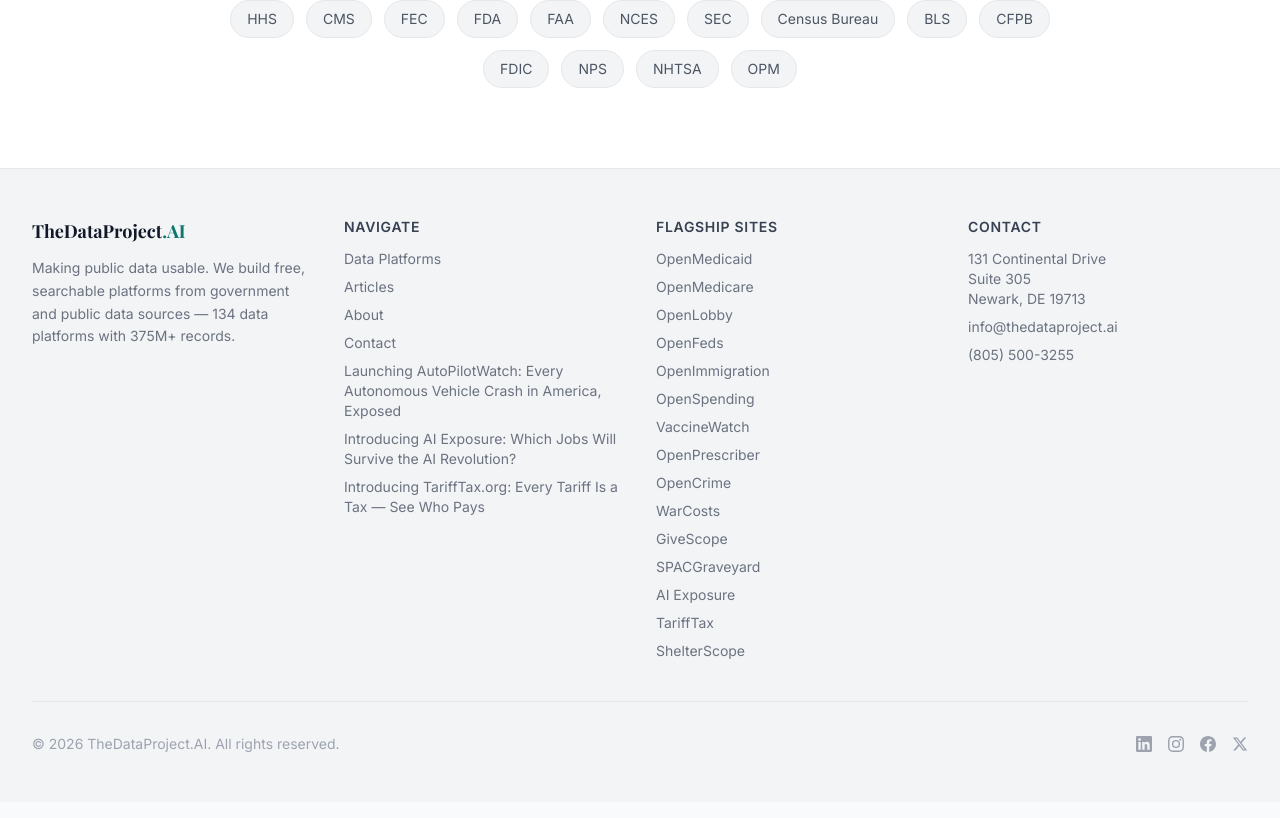
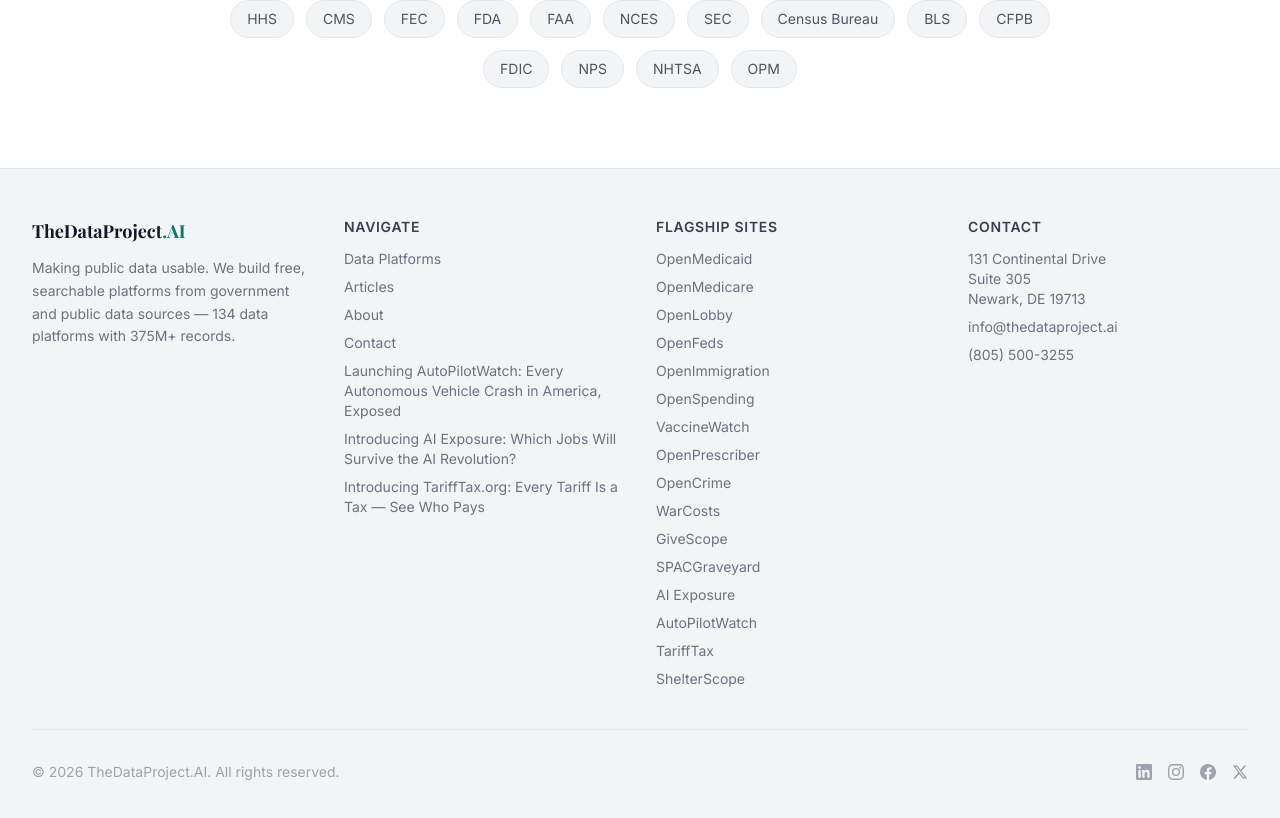
Before and after one commit to kianbob/thedataproject-site, a Next.js app: page / in a window 1280 px wide. Shown: the part 4422-5240 px from the top of the page. Built offline with nearby package versions, Linux system fonts and the light colour scheme; a web font is replaced by a local one.

Commit message:
Add AutoPilotWatch to sister sites

```diff
--- a/src/components/Footer.tsx
+++ b/src/components/Footer.tsx
@@ -51,7 +51,7 @@
               <a href="https://www.givescope.com" target="_blank" rel="noopener noreferrer" className="block text-gray-500 hover:text-teal-700 text-sm transition-colors">GiveScope</a>
               <a href="https://www.spacgraveyard.com" target="_blank" rel="noopener noreferrer" className="block text-gray-500 hover:text-teal-700 text-sm transition-colors">SPACGraveyard</a>
               <a href="https://www.aiexposure.org" target="_blank" rel="noopener noreferrer" className="block text-gray-500 hover:text-teal-700 text-sm transition-colors">AI Exposure</a>
-              <a href="https://www.tarifftax.org" target="_blank" rel="noopener noreferrer" className="block text-gray-500 hover:text-teal-700 text-sm transition-colors">TariffTax</a>
+              <a href="https://www.autopilotwatch.com" target="_blank" rel="noopener noreferrer" className="block text-gray-500 hover:text-teal-700 text-sm transition-colors">AutoPilotWatch</a>              <a href="https://www.tarifftax.org" target="_blank" rel="noopener noreferrer" className="block text-gray-500 hover:text-teal-700 text-sm transition-colors">TariffTax</a>
               <a href="https://www.shelterscope.com" target="_blank" rel="noopener noreferrer" className="block text-gray-500 hover:text-teal-700 text-sm transition-colors">ShelterScope</a>
             </div>
           </div>
```
